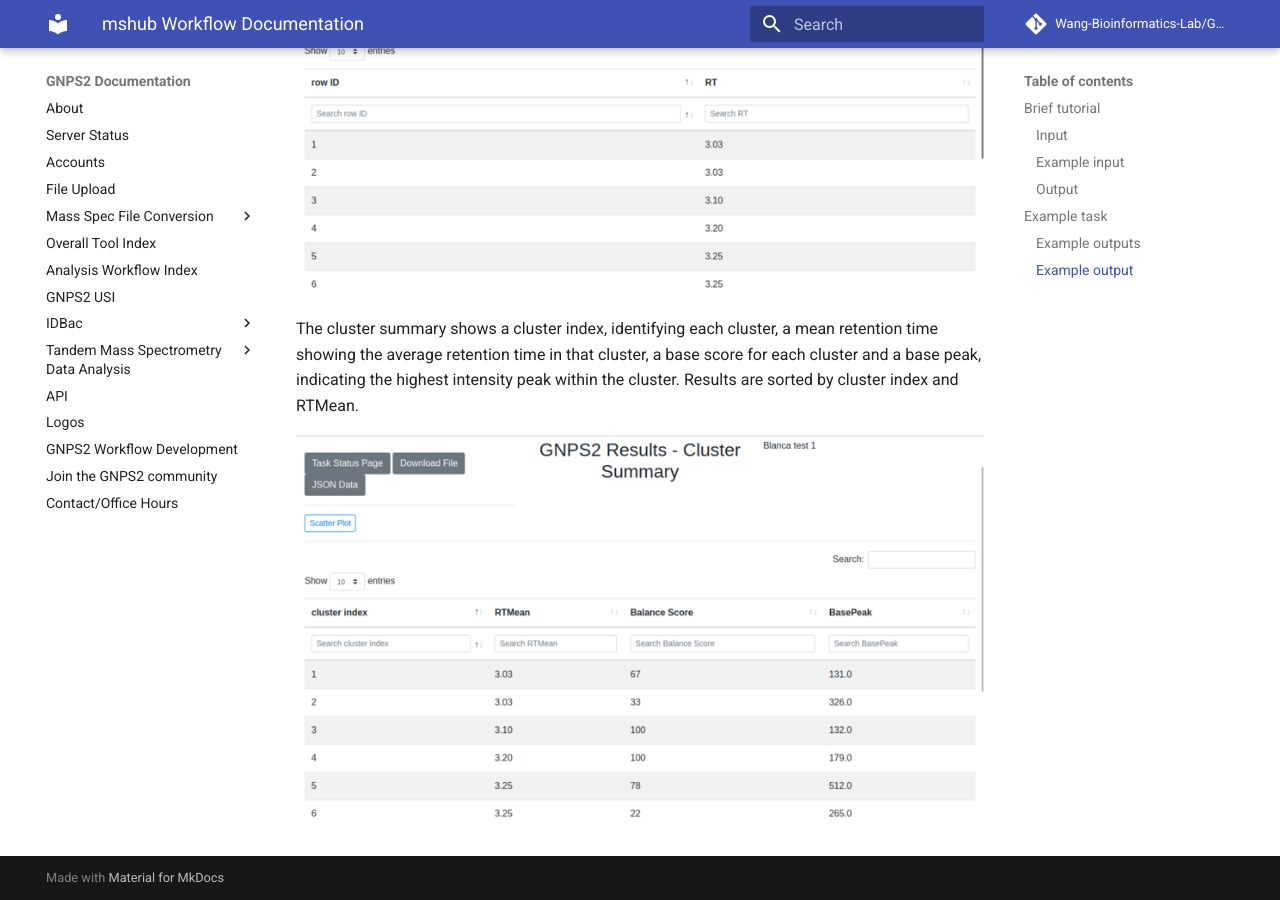
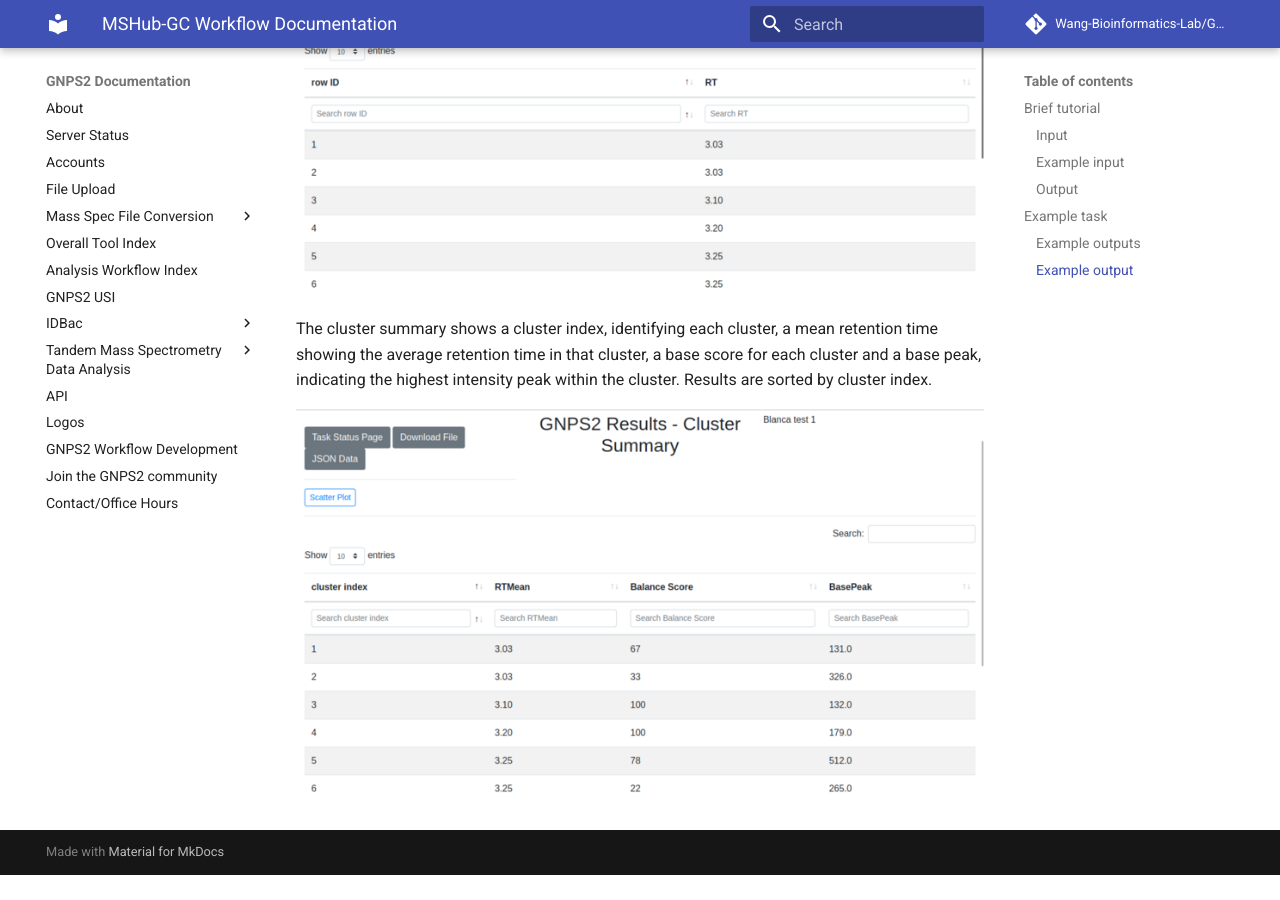
Before and after one commit to Wang-Bioinformatics-Lab/GNPS2_Documentation, an MkDocs documentation site: the page built from docs/mshub-gc_doc.md, in a window 1280 px wide and 900 px high, scrolled down 3065 px. Built offline with MkDocs 1.6.1 and Material for MkDocs 9.7.7, drawn with Linux system fonts in a browser that asks for light colours; comment, search, counter and statistics services are not loaded; after the commit the page ends 3940 px from its top, so only the background shows below that; some of the changed text lies outside the part shown.

Commit message:
Update and rename mshub_doc.md to mshub-gc_doc.md
Small changes and added the MSHub-gc doc to the index of the workflows.

```diff
--- a/docs/mshub_doc.md
+++ b/docs/mshub-gc_doc.md
@@ -1,5 +1,5 @@
-# mshub Workflow Documentation
-Mshub is a workflow designed for the systematic processing of raw Gas Chromatography-Mass Spectrometry data. The tool consists in a Wide Spectral Alignment and a subsequent deconvolution, enhancing compound identification accuracy.
+# MSHub-GC Workflow Documentation
+MSHub-GC is a workflow designed for the systematic processing of raw Gas Chromatography-Mass Spectrometry data. The tool consists in a Wide Spectral Alignment and a subsequent deconvolution, enhancing compound identification accuracy.
 
 ## Brief tutorial
 ### Input
@@ -51,6 +51,6 @@
 
 ![quantification table output](./img/workflows/mshub/quant_table.png)
 
-The cluster summary shows a cluster index, identifying each cluster, a mean retention time showing the average retention time in that cluster, a base score for each cluster and a base peak, indicating the highest intensity peak within the cluster. Results are sorted by cluster index and RTMean.
+The cluster summary shows a cluster index, identifying each cluster, a mean retention time showing the average retention time in that cluster, a base score for each cluster and a base peak, indicating the highest intensity peak within the cluster. Results are sorted by cluster index.
 
 ![cluster summary](./img/workflows/mshub/cluster_summary.png)
```
